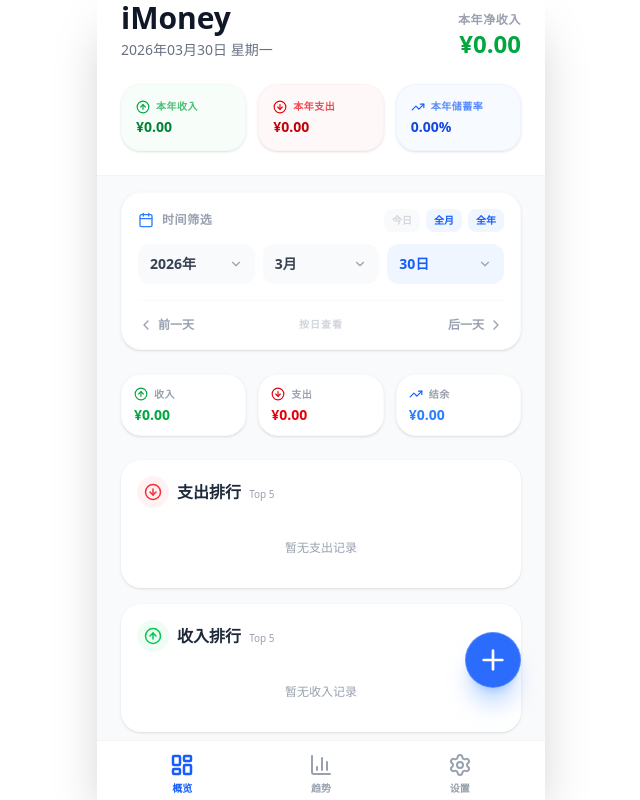
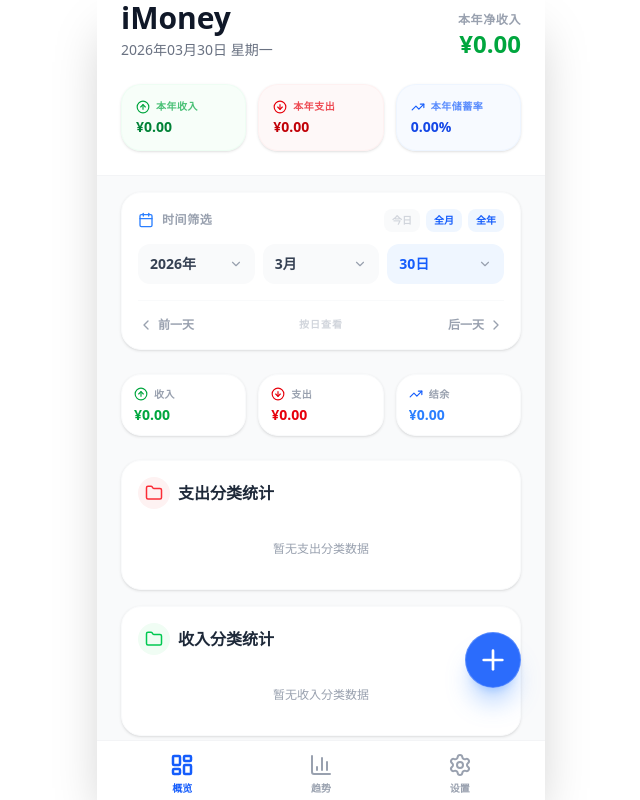
Before and after one commit to sufuwang/iMoney, a React (Vite) app: page / in a window 1280 px wide. Shown: the whole page, without its empty margins (319-959 px from the left). Built offline with nearby package versions, Linux system fonts and the light colour scheme.

Commit message:
feat: add classified statistic card

```diff
--- a/src/App.tsx
+++ b/src/App.tsx
@@ -896,6 +896,30 @@
     return { income, expense, balance: income - expense };
   }, [filteredHistory, currencyConfigs]);
 
+  const historyCategoryStats = useMemo(() => {
+    const expenseGroups: Record<string, number> = {};
+    const incomeGroups: Record<string, number> = {};
+
+    filteredHistory.forEach(t => {
+      const amount = convertToBase(t.amount, t.currency || 'CNY');
+      if (t.type === 'expense') {
+        expenseGroups[t.category] = (expenseGroups[t.category] || 0) + amount;
+      } else {
+        incomeGroups[t.category] = (incomeGroups[t.category] || 0) + amount;
+      }
+    });
+
+    const expenses = Object.entries(expenseGroups)
+      .map(([categoryId, amount]) => ({ categoryId, amount }))
+      .sort((a, b) => b.amount - a.amount);
+
+    const incomes = Object.entries(incomeGroups)
+      .map(([categoryId, amount]) => ({ categoryId, amount }))
+      .sort((a, b) => b.amount - a.amount);
+
+    return { expenses, incomes };
+  }, [filteredHistory, currencyConfigs]);
+
   const expenseCategories = useMemo(() => CATEGORIES.filter(c => c.type === 'expense'), []);
   const incomeCategories = useMemo(() => CATEGORIES.filter(c => c.type === 'income'), []);
 
@@ -1210,6 +1234,89 @@
                   text={`¥${formatAmount(historyStats.balance)}`}
                   className="text-sm font-bold text-blue-500 leading-tight"
                 />
+              </div>
+            </div>
+
+            {/* Category Statistics */}
+            <div className="grid grid-cols-1 gap-4">
+              {/* Expense Category Stats */}
+              <div className="bg-white rounded-2xl p-4 shadow-sm border border-gray-50">
+                <div className="flex items-center gap-2 mb-4">
+                  <div className="w-8 h-8 bg-red-50 text-red-500 rounded-full flex items-center justify-center">
+                    <Folder size={18} />
+                  </div>
+                  <span className="font-bold text-gray-800">支出分类统计</span>
+                </div>
+
+                {historyCategoryStats.expenses.length > 0 ? (
+                  <div className="space-y-4">
+                    {historyCategoryStats.expenses.map(({ categoryId, amount }) => {
+                      const category = CATEGORIES.find(c => c.id === categoryId) || CATEGORIES[CATEGORIES.length - 1];
+                      const percentage = historyStats.expense > 0 ? (amount / historyStats.expense) * 100 : 0;
+                      return (
+                        <div key={categoryId} className="space-y-1.5">
+                          <div className="flex items-center justify-between text-xs">
+                            <div className="flex items-center gap-2">
+                              <CategoryIcon name={category.icon} size={14} className="text-gray-400" />
+                              <span className="font-medium text-gray-700">{category.name}</span>
+                              <span className="text-gray-400">{percentage.toFixed(1)}%</span>
+                            </div>
+                            <span className="font-bold text-gray-900">¥{formatAmount(amount)}</span>
+                          </div>
+                          <div className="h-1.5 w-full bg-gray-100 rounded-full overflow-hidden">
+                            <motion.div
+                              initial={{ width: 0 }}
+                              animate={{ width: `${percentage}%` }}
+                              className="h-full bg-red-500 rounded-full"
+                            />
+                          </div>
+                        </div>
+                      );
+                    })}
+                  </div>
+                ) : (
+                  <p className="text-xs text-gray-400 text-center py-4">暂无支出分类数据</p>
+                )}
+              </div>
+
+              {/* Income Category Stats */}
+              <div className="bg-white rounded-2xl p-4 shadow-sm border border-gray-50">
+                <div className="flex items-center gap-2 mb-4">
+                  <div className="w-8 h-8 bg-green-50 text-green-500 rounded-full flex items-center justify-center">
+                    <Folder size={18} />
+                  </div>
+                  <span className="font-bold text-gray-800">收入分类统计</span>
+                </div>
+
+                {historyCategoryStats.incomes.length > 0 ? (
+                  <div className="space-y-4">
+                    {historyCategoryStats.incomes.map(({ categoryId, amount }) => {
+                      const category = CATEGORIES.find(c => c.id === categoryId) || CATEGORIES[CATEGORIES.length - 1];
+                      const percentage = historyStats.income > 0 ? (amount / historyStats.income) * 100 : 0;
+                      return (
+                        <div key={categoryId} className="space-y-1.5">
+                          <div className="flex items-center justify-between text-xs">
+                            <div className="flex items-center gap-2">
+                              <CategoryIcon name={category.icon} size={14} className="text-gray-400" />
+                              <span className="font-medium text-gray-700">{category.name}</span>
+                              <span className="text-gray-400">{percentage.toFixed(1)}%</span>
+                            </div>
+                            <span className="font-bold text-gray-900">¥{formatAmount(amount)}</span>
+                          </div>
+                          <div className="h-1.5 w-full bg-gray-100 rounded-full overflow-hidden">
+                            <motion.div
+                              initial={{ width: 0 }}
+                              animate={{ width: `${percentage}%` }}
+                              className="h-full bg-green-500 rounded-full"
+                            />
+                          </div>
+                        </div>
+                      );
+                    })}
+                  </div>
+                ) : (
+                  <p className="text-xs text-gray-400 text-center py-4">暂无收入分类数据</p>
+                )}
               </div>
             </div>
 
```
